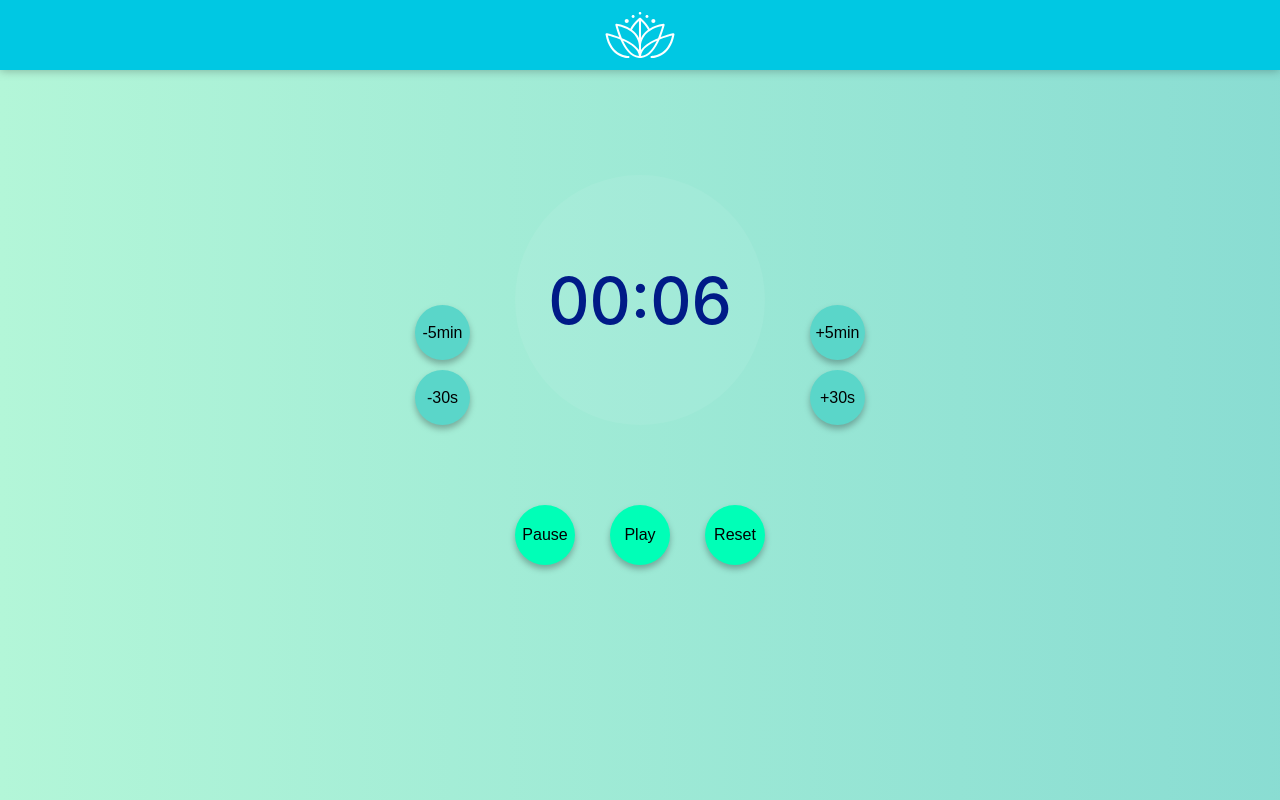
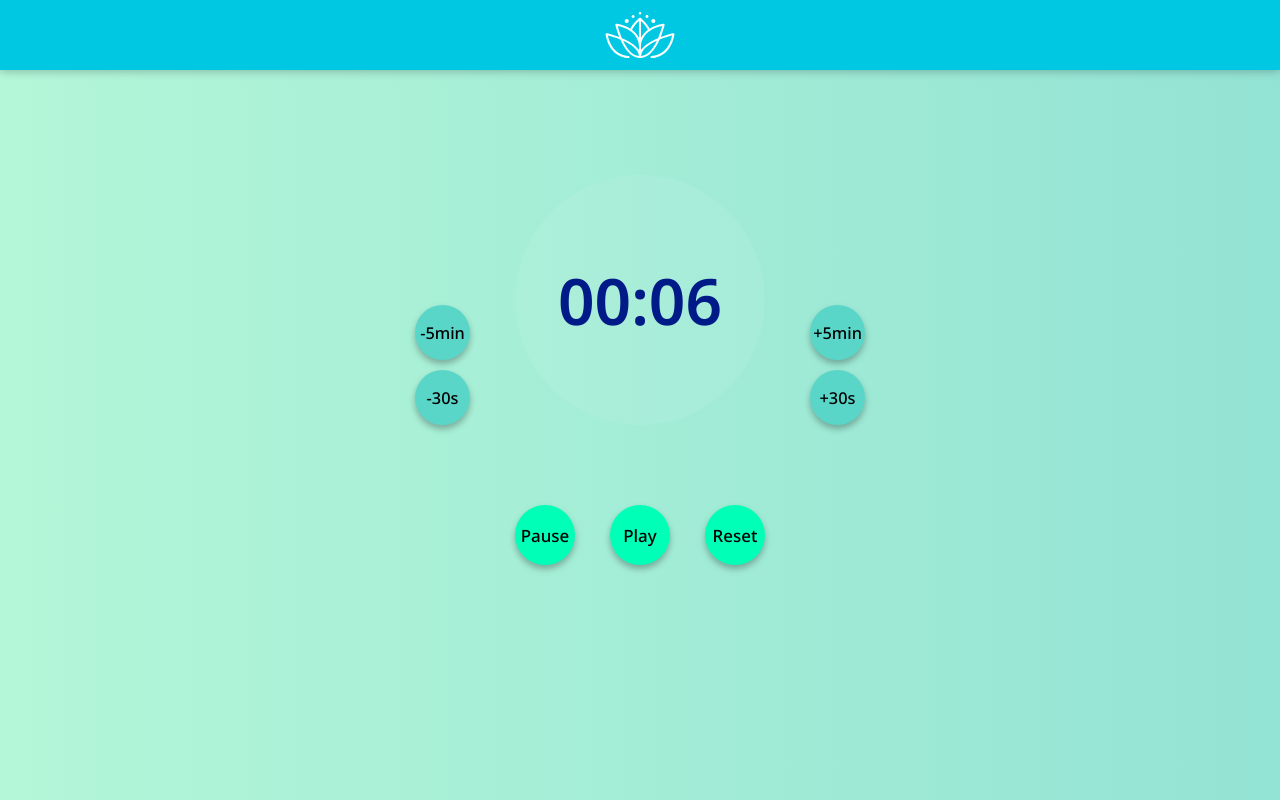
Before and after one commit to filippo-floramo/meditactive, a React (Create React App) app: page /meditate in a window 1280 px wide. Built offline with nearby package versions, Linux system fonts and the light colour scheme; no server answers.

Commit message:
add font

```diff
--- a/src/components/Modal.js
+++ b/src/components/Modal.js
@@ -44,7 +44,7 @@
                   initial="hidden"
                   animate="visible"
                   >
-                     <h2>Congratulations! <br/> find what else you can do to fell better</h2>
+                     <h2>Well done! <br/> Here's a quote for you to keep in mind for the rest of the day.  </h2>
                      {showQuote && <p className="modal--activity">{apiQuote}</p>}
                      <button className="modal--close--button" onClick={() => { setShowModal(false) }}>Close</button>
                   </motion.div>
--- a/src/components/Timer/TimerIndex.js
+++ b/src/components/Timer/TimerIndex.js
@@ -17,7 +17,7 @@
          "linear-gradient(to right, #009ffd, #2480db, #2d62b8, #2e4595, #2a2a72)"
          :
          "linear-gradient(to right, #b3f6d8, #93e3d4, #77d0cf, #61bcc9, #52a7c1)",
-      backgroundSize: "300%",
+      backgroundSize: "400%",
       animation: isStarted && "bg-animation 15s infinite alternate"
    }
 
--- a/src/styles/App.scss
+++ b/src/styles/App.scss
@@ -1,6 +1,7 @@
 @import "navbar";
 @import "home";
 @import "card";
+@import "config";
 @import "waves";
 @import "modal";
 @import "timer/timer-index";
@@ -10,15 +11,4 @@
 
 
 
-* {
-   margin: 0;
-   padding: 0;
-   box-sizing: border-box;
-}
-
-.route--link {
-   text-decoration: none;
-}
-
-
 @import "mobile";
--- /dev/null
+++ b/src/styles/_config.scss
@@ -0,0 +1,16 @@
+@import url('https://fonts.googleapis.com/css2?family=Noto+Sans:ital,wght@0,300;0,400;0,500;0,600;0,700;0,800;1,300;1,400;1,500&display=swap');
+
+
+* {
+   margin: 0;
+   padding: 0;
+   box-sizing: border-box;
+}
+
+body {
+   font-family: "Noto Sans", sans-serif;
+}
+
+.route--link {
+   text-decoration: none;
+}
--- a/src/styles/_modal.scss
+++ b/src/styles/_modal.scss
@@ -28,7 +28,9 @@
       &--activity {
          padding: 10px;
          font-size: 1.4rem;
-         margin-top: 40px;
+         margin-top: 30px;
+         font-style: italic;
+         font-weight: 400;
 
 
          border-top: 2px solid black ;
@@ -37,10 +39,11 @@
 
       &--close--button {
          margin-top: 30px;
-
          width: 100px;
          height: 40px;
 
+
+         font-family: "Noto Sans";
          border-radius: 20px;
          border: none;
          background-color: blue;
--- a/src/styles/index.scss
+++ b/src/styles/index.scss
@@ -1,11 +1,4 @@
-body {
 
-  font-family: -apple-system, BlinkMacSystemFont, 'Segoe UI', 'Roboto', 'Oxygen',
-    'Ubuntu', 'Cantarell', 'Fira Sans', 'Droid Sans', 'Helvetica Neue',
-    sans-serif;
-  -webkit-font-smoothing: antialiased;
-  -moz-osx-font-smoothing: grayscale;
-}
 
 code {
   font-family: source-code-pro, Menlo, Monaco, Consolas, 'Courier New',
--- a/src/styles/timer/_timer-buttons.scss
+++ b/src/styles/timer/_timer-buttons.scss
@@ -4,7 +4,9 @@
 .buttons {
    display: block;
 
-   font-size: 1rem;
+   font-size: 1.02rem;
+   font-family: "Noto Sans", sans-serif;
+   font-weight: 500;
 
    background-color: #5AD6C9;
    width: 55px;
@@ -16,8 +18,4 @@
    cursor: pointer;
 
 
-   // &:hover {
-   //    transform: scale(1.1);
-   //    transition-duration: 0.2s;
-   // }
 }
--- a/src/styles/timer/_timer-countdown.scss
+++ b/src/styles/timer/_timer-countdown.scss
@@ -9,7 +9,7 @@
 
    &--count {
       font-size: 4rem;
-      font-weight: 500;
+      font-weight: 600;
       position: absolute;
       top: 50%;
       left: 50%;
--- a/src/styles/timer/_timer-handlers.scss
+++ b/src/styles/timer/_timer-handlers.scss
@@ -11,7 +11,9 @@
 
    .handler {
 
-      font-size: 1rem;
+      font-size: 1.06rem;
+      font-family: "Noto Sans", sans-serif;
+      font-weight: 500;
 
       background-color: rgb(0, 255, 183);
       border: none;
```
